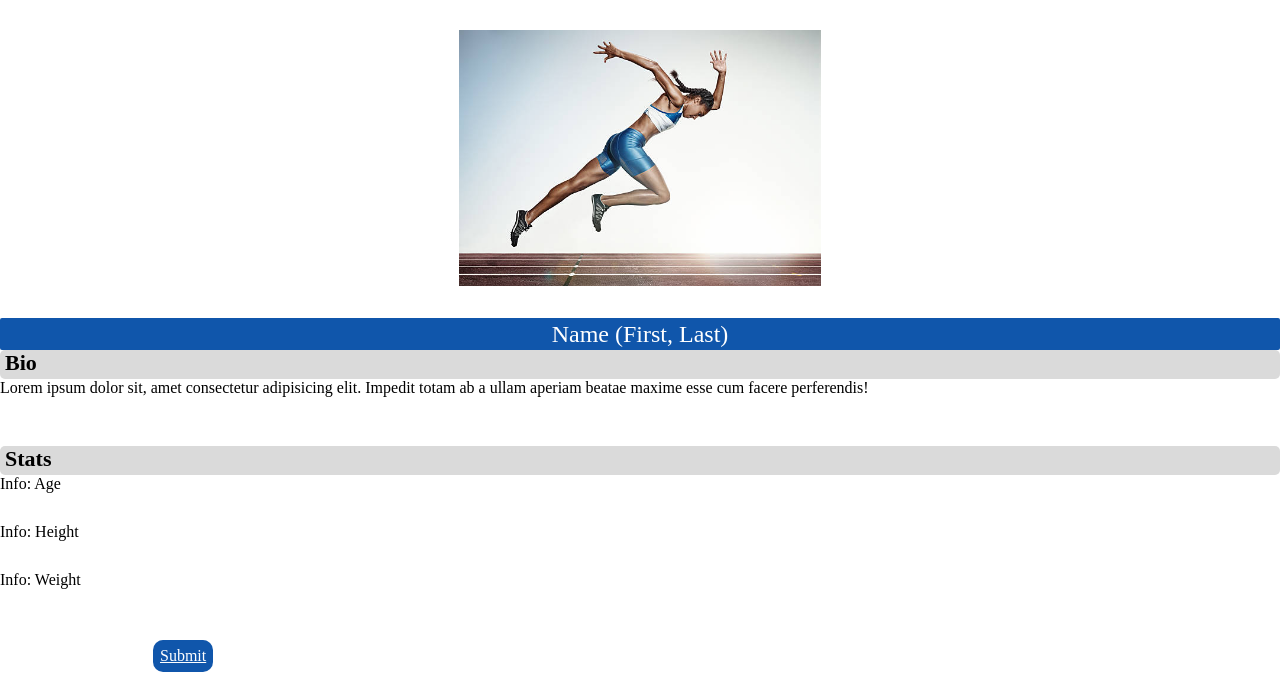
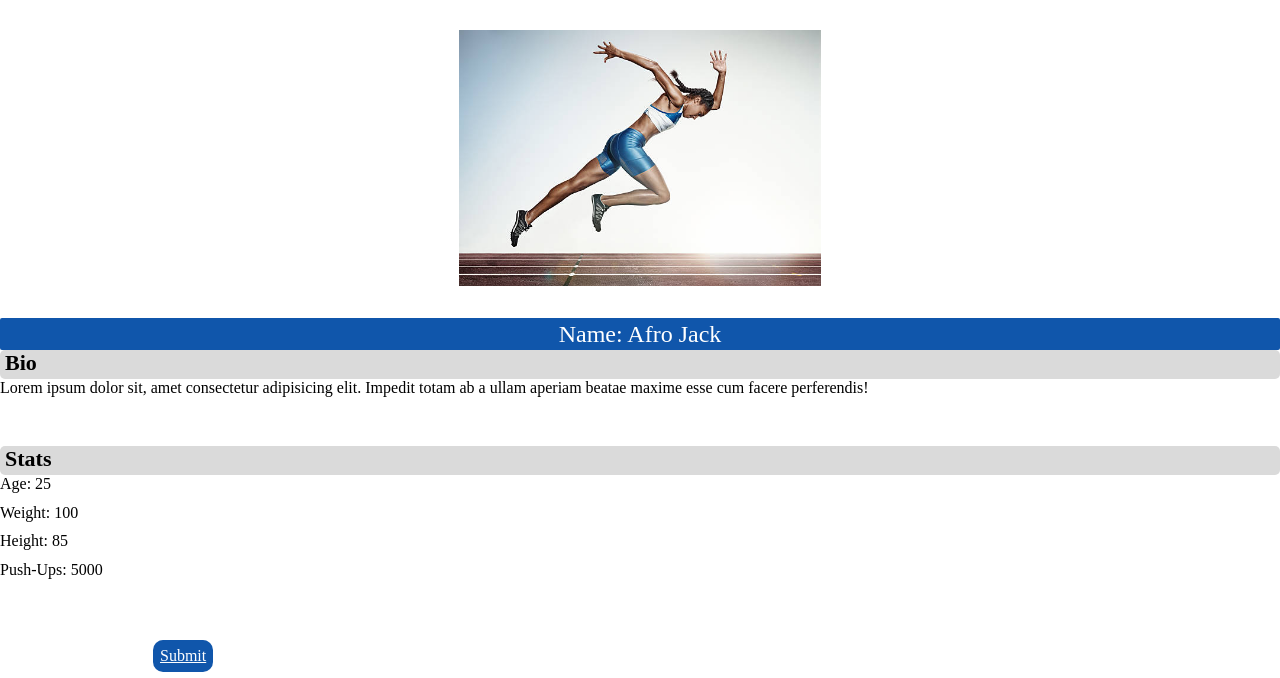
Before and after one commit to dwidjaja945/teamstream, a React app in the folder client/: page /athlete_profile in a window 1280 px wide. Shown: the part 122-800 px from the top of the page. Built offline with nearby package versions, Linux system fonts and the light colour scheme.

Commit message:
completed the user input stat

```diff
--- a/client/src/components/add_athlete.js
+++ b/client/src/components/add_athlete.js
@@ -12,17 +12,18 @@ class AddAthlete extends Component{
         this.addAthleteInput= this.addAthleteInput.bind(this);
     }
 
+
+
     addAthleteInput(input){
         console.log("Input to add to array : ",input);
         console.log("current profile data: ", this.state.profileData);
-        debugger;
         this.setState({
             profileData: [input, ...this.state.profileData]
         });
-        console.log('updated profile data: ', this.state.profileData);
 
     }
     render(){
+        console.log(this.state);
         return(
             <div>
                 <CreateProfile addAthlete={this.addAthleteInput}/>
--- a/client/src/components/athlete_profile.js
+++ b/client/src/components/athlete_profile.js
@@ -5,6 +5,7 @@ import { Link } from "react-router-dom";
 import Navbar from "./navbar";
 import hamburgerMenu from "./hamburger_menu";
 import backArrow from "./images/blue-chevron-left.png";
+import ProfileData from './profile_data';
 
 class AthleteProfile extends Component {
 	constructor(props) {
@@ -20,8 +21,10 @@ class AthleteProfile extends Component {
 	}
 
 	render() {
+		console.log(ProfileData);
+		const dataToAppend = ProfileData.map((item, index) => {
 			return (
-			<div className="profileContainer">
+				<div key={index} className="profileContainer">
 					<Navbar icon={backArrow} hamburgerMenu={false} />
 					<div className="profile profileTitleContent">
 						<span className="profileTitleHeader">Athlete Profile</span>
@@ -31,7 +34,7 @@ class AthleteProfile extends Component {
 					</div>
 					<div className="profile profileInfo">
 						<div className="profileName">
-						<span className="athleteName">Name (First, Last)</span>
+							<span className="athleteName">Name: {item.firstName} {item.lastName}</span>
 						</div>
 						<div className="profileBio">
 							<div className="bioTitleContainer">
@@ -46,9 +49,12 @@ class AthleteProfile extends Component {
 							<div className="statsTitleContainer">
 								<span className="profileStatsTitle">Stats</span>
 							</div>
-						<span className="profileStatsInfo">Info: Age</span>
-						<span className="profileStatsInfo">Info: Height</span>
-						<span className="profileStatsInfo">Info: Weight</span>
+							<span className="profileStatsInfo">Age: {item.age}</span>
+							<span className="profileStatsInfo">Weight: {item.weight}</span>
+							<span className="profileStatsInfo">Height: {item.height}</span>
+							<span className="profileStatsInfo">{item.statInput}: {item.statValue}</span>
+
+
 						</div>
 					</div>
 					<div className="profile profileFooter">
@@ -58,6 +64,9 @@ class AthleteProfile extends Component {
 					</div>
 				</div>
 			);
+		});
+		return dataToAppend;
+
 	}
 }
 
--- a/client/src/components/create_profile.js
+++ b/client/src/components/create_profile.js
@@ -13,7 +13,10 @@ class CreateProfile extends Component{
             lastName: '',
             age: '',
             height: '',
-            weight: ''
+            weight: '',
+            statInput: '',
+            statValue: ''
+
         };
         this.handleInputChange = this.handleInputChange.bind(this);
         this.handleSubmit = this.handleSubmit.bind(this);
@@ -36,7 +39,7 @@ class CreateProfile extends Component{
 
 
     render(){
-        const {firstName, lastName, age, height, weight} = this.state;
+        const {firstName, lastName, age, height, weight, statInput, statValue} = this.state;
 
         return(
             <form onSubmit={this.handleSubmit}>
@@ -44,9 +47,11 @@ class CreateProfile extends Component{
                 <h1>This is where user creates their profile</h1>
                 <Field name="firstName" label="First Name" type="text" value={firstName} onChange={this.handleInputChange}/>
                 <Field name="lastName" label="Last Name" type="text" value={lastName} onChange={this.handleInputChange}/>
-                <Field name="age" label="age" type="text" value={age} onChange={this.handleInputChange}/>
+                <Field name="age" label="Age" type="number" value={age} onChange={this.handleInputChange}/>
                 <Field name="height" label="Height" type="text" value={height} onChange={this.handleInputChange}/>
-                <Field name="weight" label="Weight" type="text" value={weight} onChange={this.handleInputChange}/>
+                <Field name="weight" label="Weight" type="number" value={weight} onChange={this.handleInputChange}/>
+                <Field name="statInput" type="text" value={statInput} onChange={this.handleInputChange}/>
+                <Field name="statValue" type="text" value={statValue} onChange={this.handleInputChange}/>
                 <Link to={`/athlete_profile`} className="loginButtons">
                     <span className="btnLog">Create Profile</span>
                 </Link>
--- a/client/src/components/profile_data.js
+++ b/client/src/components/profile_data.js
@@ -2,7 +2,10 @@ export default [
     {
         firstName: 'Afro',
         lastName: 'Jack',
-        height: '90',
-        weight: '100'
+        height: '85',
+        weight: 100,
+        age: 25,
+        statInput: 'Push-Ups',
+        statValue: '5000'
     }
 ]
--- a/client/src/components/styles.css
+++ b/client/src/components/styles.css
@@ -287,6 +287,8 @@ body {
 	width: 100%;
 	display: flex;
 	flex-flow: column wrap;
+	overflow: auto;
+
 }
 
 .statsTitleContainer {
@@ -306,7 +308,7 @@ body {
 }
 
 .profileStatsInfo {
-	height: 25%;
+	height: 15%;
 	width: 100%;
 }
 
```
Lines whose indentation alone changed are shown as unchanged.
